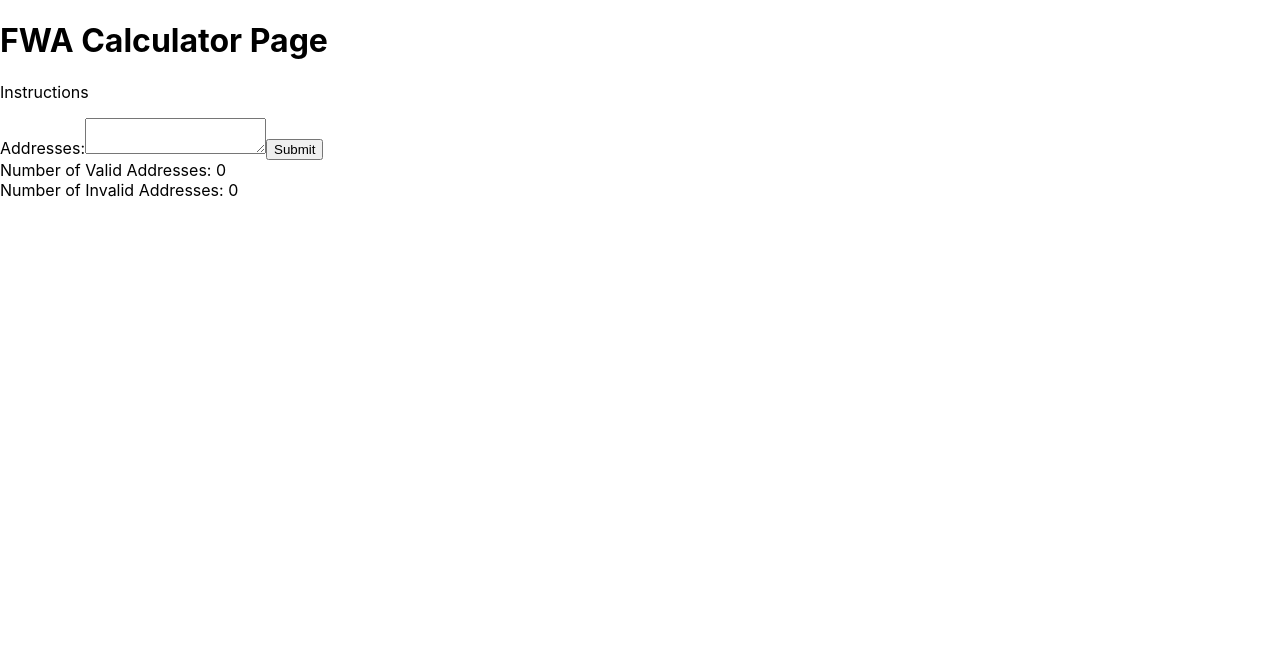
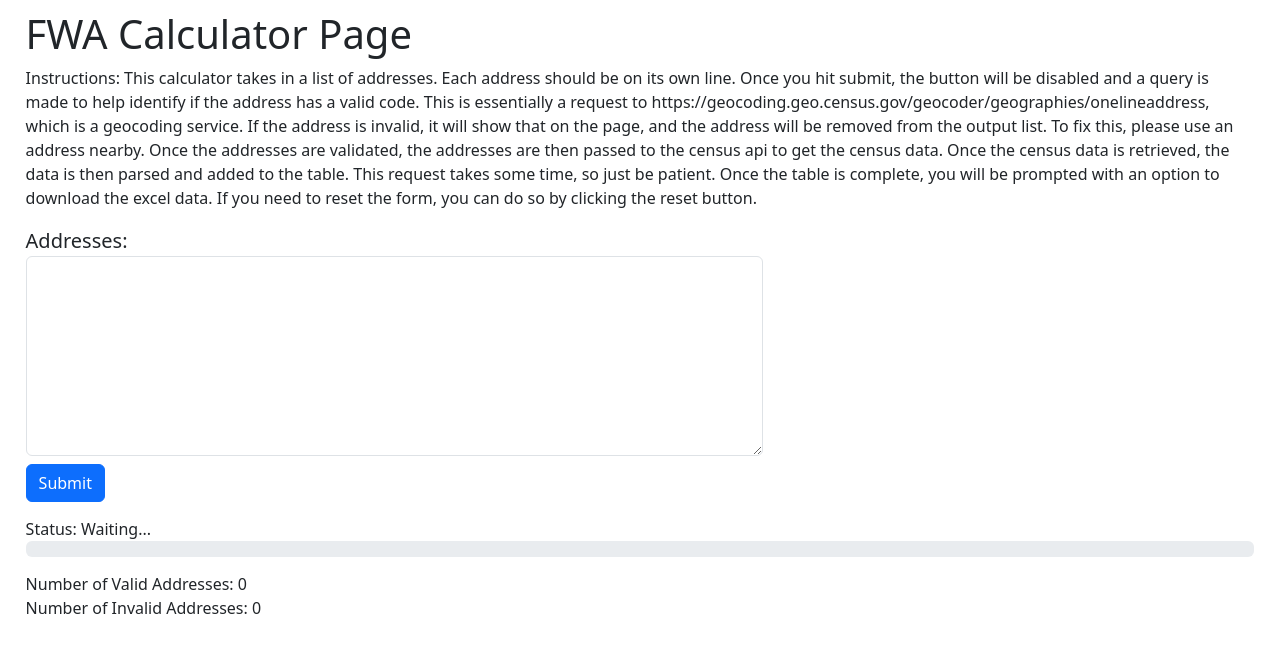
Before and after one commit to teenageknight/bryce-website, a React (Create React App) app: page /fwa-census-calculator in a window 1280 px wide. Shown: the top 652 px of the page. Built offline with nearby package versions, Linux system fonts and the light colour scheme.

Commit message:
added in styles and bug fixes to fwa

```diff
--- a/package.json
+++ b/package.json
@@ -10,9 +10,11 @@
         "@types/node": "^16.18.34",
         "@types/react": "^18.2.8",
         "@types/react-dom": "^18.2.4",
+        "bootstrap": "^5.3.0",
         "file-saver": "^2.0.5",
         "firebase": "^9.22.1",
         "react": "^18.2.0",
+        "react-bootstrap": "^2.7.4",
         "react-dom": "^18.2.0",
         "react-router-dom": "^6.11.2",
         "react-scripts": "5.0.1",
--- a/src/components/export-excel/export-excel.tsx
+++ b/src/components/export-excel/export-excel.tsx
@@ -1,6 +1,7 @@
 import React from "react";
 import XLSX from "sheetjs-style";
 import * as FileSaver from "file-saver";
+import Button from "react-bootstrap/Button";
 
 type ExcelDataProps = {
     excelData: any;
@@ -22,9 +23,9 @@ const ExportExcel: React.FC<ExcelDataProps> = p => {
 
     return (
         <>
-            <button onClick={e => exportToExcel(fileName)} color="primary">
+            <Button variant="success" size="lg" onClick={e => exportToExcel(fileName)} color="primary">
                 Export to Excel
-            </button>
+            </Button>
         </>
     );
 };
--- a/src/index.tsx
+++ b/src/index.tsx
@@ -3,6 +3,7 @@ import ReactDOM from "react-dom/client";
 import "./index.css";
 import App from "./App";
 import reportWebVitals from "./reportWebVitals";
+import "bootstrap/dist/css/bootstrap.min.css";
 
 const root = ReactDOM.createRoot(document.getElementById("root") as HTMLElement);
 root.render(
--- a/src/pages/FWACalculatorPage.tsx
+++ b/src/pages/FWACalculatorPage.tsx
@@ -3,6 +3,11 @@ import React from "react";
 import { validateAddress, getCensusDataQuery } from "../services/functions";
 import { add_census_data_to_row } from "../utils/census";
 import { ExportExcel } from "../components/export-excel/export-excel";
+import Button from "react-bootstrap/Button";
+import Form from "react-bootstrap/Form";
+import ProgressBar from "react-bootstrap/ProgressBar";
+
+type status = "" | "submitted" | "getting-geocode" | "parsing-geocode" | "getting-census" | "parsing-census" | "done";
 
 export function FWACalculatorPage() {
     const [addressInput, setAddressInput] = React.useState<string | undefined>();
@@ -13,31 +18,31 @@ export function FWACalculatorPage() {
     const [parsedGeocodeResults, setParsedGeocodeResults] = React.useState<boolean | undefined>(false);
     const [tableData, setTableData] = React.useState<any[] | undefined>([]);
     const [addresses, setAddresses] = React.useState<string[] | undefined>([]);
-    const [status, setStatus] = React.useState<string | undefined>("");
+    const [status, setStatus] = React.useState<status | undefined>("");
+    const [progress, setProgress] = React.useState<number | undefined>(0);
 
     // console.log("geocodeResults", geocodeResults);
     // console.log("addresses", addresses);
     // console.log("addressInput", addressInput);
-    console.log("tableData", tableData);
+    // console.log("tableData", tableData);
 
     const handleSubmit = () => {
+        setStatus("submitted");
         let temp_addresses = addressInput?.split("\n") || [];
+
         if (temp_addresses.length === 0) {
             return;
         }
-        console.log("temp_addresses", temp_addresses);
+
+        setStatus("getting-geocode");
         validateAddress({ addresses: temp_addresses })
             .then(result => {
                 let data: any = result.data;
-                console.log("data", data);
                 let response_addrs: any[] = data.addresses;
-                console.log("response_addrs", response_addrs);
                 let errors: any[] = data.errors;
                 console.log("errors", errors);
                 let all_addresses = [...temp_addresses];
                 response_addrs.forEach((address: any, index: number) => {
-                    console.log("address", !address.result.addressMatches[0]);
-                    console.log("length", address.result.addressMatches.length);
                     if (address.result.addressMatches.length === 0 && !address.result.addressMatches[0]) {
                         setInvalidAddresses(prevState => {
                             if (prevState) {
@@ -68,11 +73,13 @@ export function FWACalculatorPage() {
         setTableData([]);
         setAddresses([]);
         setStatus("");
+        setProgress(0);
         setSubmitted(false);
     };
 
     React.useEffect(() => {
         function writeGeocodeToTable(geocodeResults: any) {
+            setStatus("parsing-geocode");
             let table: any[] = [];
             geocodeResults.forEach((geocoding_data: any, index: number) => {
                 // This is where the table data will be written to the table for the first time.
@@ -118,7 +125,7 @@ export function FWACalculatorPage() {
 
     React.useEffect(() => {
         function getCensusData(tableData: any) {
-            console.log("Querying Census API");
+            setStatus("getting-census");
             getCensusDataQuery({ table: tableData })
                 .then((result: any) => {
                     console.log("result", result);
@@ -136,9 +143,10 @@ export function FWACalculatorPage() {
 
     React.useEffect(() => {
         function parseCensusResults(censusResults: any, tableData: any) {
+            setStatus("parsing-census");
             let newTable: any[] = [];
             censusResults.forEach((census_data: any, index: number) => {
-                let row = add_census_data_to_row(tableData[index], census_data);
+                let row = add_census_data_to_row(tableData[index], census_data, index);
                 newTable.push(row);
             });
             setTableData(newTable);
@@ -150,40 +158,73 @@ export function FWACalculatorPage() {
         }
     }, [censusResults, status, tableData]);
 
+    React.useEffect(() => {
+        if (status === "getting-geocode") {
+            setProgress(20);
+        } else if (status === "parsing-geocode") {
+            setProgress(60);
+        } else if (status === "getting-census") {
+            setProgress(80);
+        } else if (status === "parsing-census") {
+            setProgress(90);
+        } else if (status === "done") {
+            setProgress(100);
+        }
+    }, [status]);
+
     return (
-        <div>
+        <div style={{ marginLeft: "2%", marginRight: "2%", marginTop: "10px" }}>
             <h1>FWA Calculator Page</h1>
-            <p>Instructions</p>
-
+            <p>
+                Instructions: This calculator takes in a list of addresses. Each address should be on its own line. Once
+                you hit submit, the button will be disabled and a query is made to help identify if the address has a
+                valid code. This is essentially a request to
+                https://geocoding.geo.census.gov/geocoder/geographies/onelineaddress, which is a geocoding service. If
+                the address is invalid, it will show that on the page, and the address will be removed from the output
+                list. To fix this, please use an address nearby. Once the addresses are validated, the addresses are
+                then passed to the census api to get the census data. Once the census data is retrieved, the data is
+                then parsed and added to the table. This request takes some time, so just be patient. Once the table is
+                complete, you will be prompted with an option to download the excel data. If you need to reset the form,
+                you can do so by clicking the reset button.
+            </p>
             {submitted && (
                 <div>
-                    <button
+                    <Button
+                        variant="secondary"
                         onClick={() => {
                             handleReset();
                         }}>
                         Reset Form
-                    </button>
+                    </Button>
                 </div>
             )}
-
-            <label>
+            <div style={{ display: "flex", width: "100%" }}>
+                <Form.Label style={{ width: "100%", fontSize: 20 }}>
                     Addresses:
-                <textarea
+                    <Form.Control
+                        as={"textarea"}
                         value={addressInput}
+                        style={{ height: "200px", width: "60%" }}
                         onChange={event => {
                             setAddressInput(event.target.value);
                         }}
                     />
-            </label>
-            <button
+                </Form.Label>
+            </div>
+            <Button
+                variant="primary"
                 disabled={submitted}
                 onClick={e => {
                     handleSubmit();
                 }}>
                 Submit
-            </button>
+            </Button>
 
-            {/* This will be the table. Eventually this needs to be abstracted. */}
+            <div style={{ marginTop: 15, marginBottom: 15 }}>
+                <div>Status: {status === "" ? "Waiting..." : status}</div>
+                <ProgressBar now={progress} />
+            </div>
+
             <div>Number of Valid Addresses: {addresses?.length}</div>
             <div>Number of Invalid Addresses: {invalidAddresses?.length}</div>
             {invalidAddresses && invalidAddresses?.length > 0 && (
@@ -197,8 +238,9 @@ export function FWACalculatorPage() {
                     ))}
                 </>
             )}
-
-            <div>{status === "done" && <ExportExcel excelData={tableData} fileName={"output"} />}</div>
+            <div style={{ marginTop: 20 }}>
+                {status === "done" && <ExportExcel excelData={tableData} fileName={"output"} />}
+            </div>
         </div>
     );
 }
--- a/src/utils/census.ts
+++ b/src/utils/census.ts
@@ -47,7 +47,7 @@ let census_codes: any = {
     actual_multi_race: "B02001_008E",
 };
 
-function add_census_data_to_row(row: any, census_data: any[]) {
+function add_census_data_to_row(row: any, census_data: any[], index: number) {
     if (census_data.length >= 1) {
         let census_data_final = createObject(census_data[0], census_data[1]);
         let population = census_data_final[census_codes.POPULATION];
@@ -81,21 +81,31 @@ function add_census_data_to_row(row: any, census_data: any[]) {
         let actual_indian = census_data_final[census_codes.actual_indian];
         let actual_multi_race = census_data_final[census_codes.actual_multi_race];
 
+        let rowNumStr = (index + 2).toString();
+
         row["population"] = population;
         row["population04"] = population04;
         row["population0517"] = population0517;
         row["population65"] = population65;
         row["households"] = households;
         row["householdsbp"] = householdsbp;
+        row["perc_house_bp"] = "=O" + rowNumStr + "/N" + rowNumStr;
         row["mhi"] = mhi;
         row["labor_force"] = labor_force;
         row["unemployed"] = unemployed;
+        row["perc_unemployed"] = "=S" + rowNumStr + "/R" + rowNumStr;
         row["median_resident_age"] = median_resident_age;
+        row["perc_latino"] = "=W" + rowNumStr + "/J" + rowNumStr;
         row["actual_latino"] = actual_latino;
+        row["perc_black"] = "=Y" + rowNumStr + "/J" + rowNumStr;
         row["actual_black"] = actual_black;
+        row["perc_white"] = "=AA" + rowNumStr + "/J" + rowNumStr;
         row["actual_white"] = actual_white;
+        row["perc_asian"] = "=AC" + rowNumStr + "/J" + rowNumStr;
         row["actual_asian"] = actual_asian;
+        row["perc_indian"] = "=AE" + rowNumStr + "/J" + rowNumStr;
         row["actual_indian"] = actual_indian;
+        row["perc_multi_race"] = "=AG" + rowNumStr + "/J" + rowNumStr;
         row["actual_multi_race"] = actual_multi_race;
     }
 
```
Also changed, not shown: 1 other file (tests, documents, lock files or other folders). Lines whose indentation alone changed are shown as unchanged.
